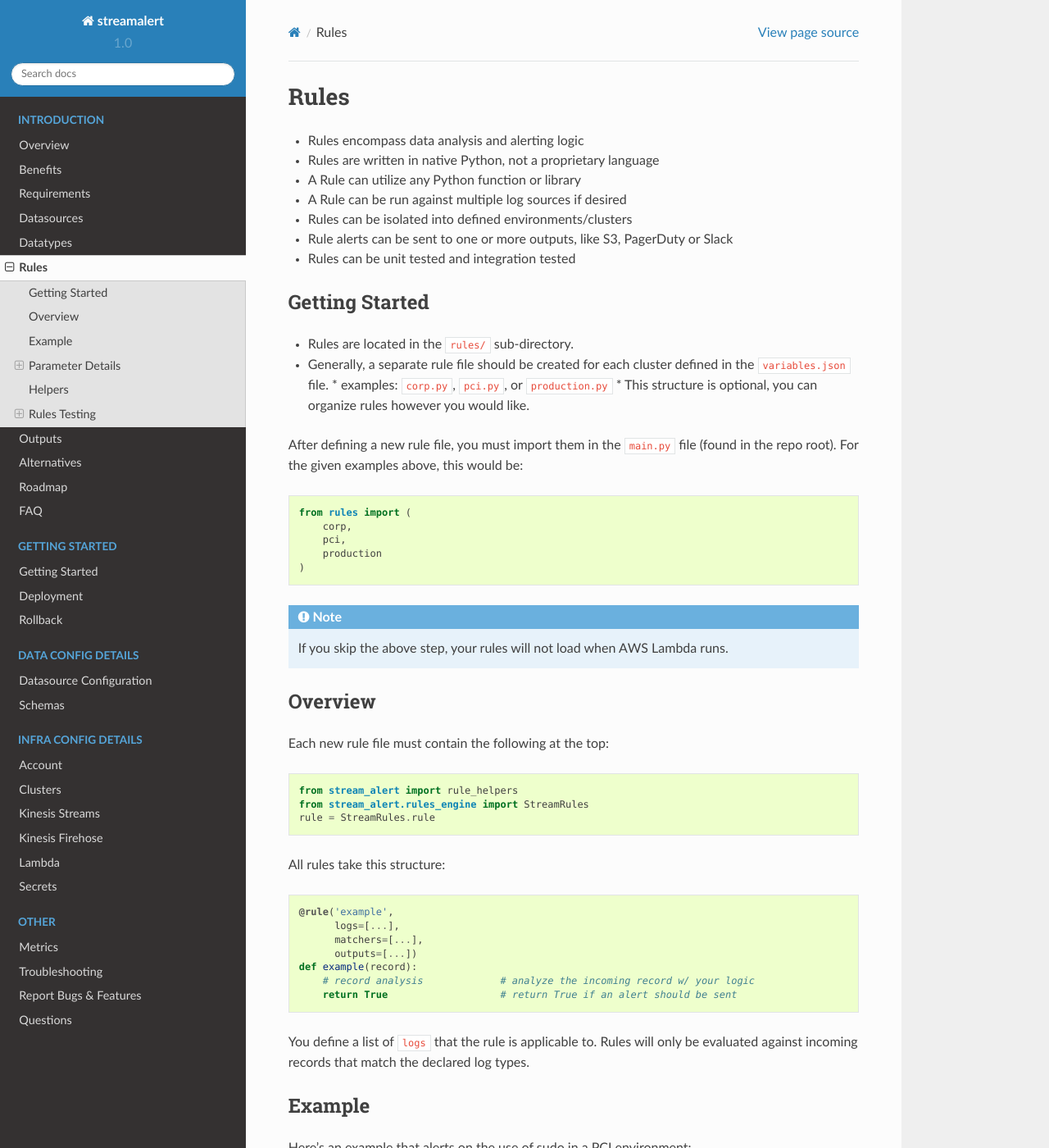
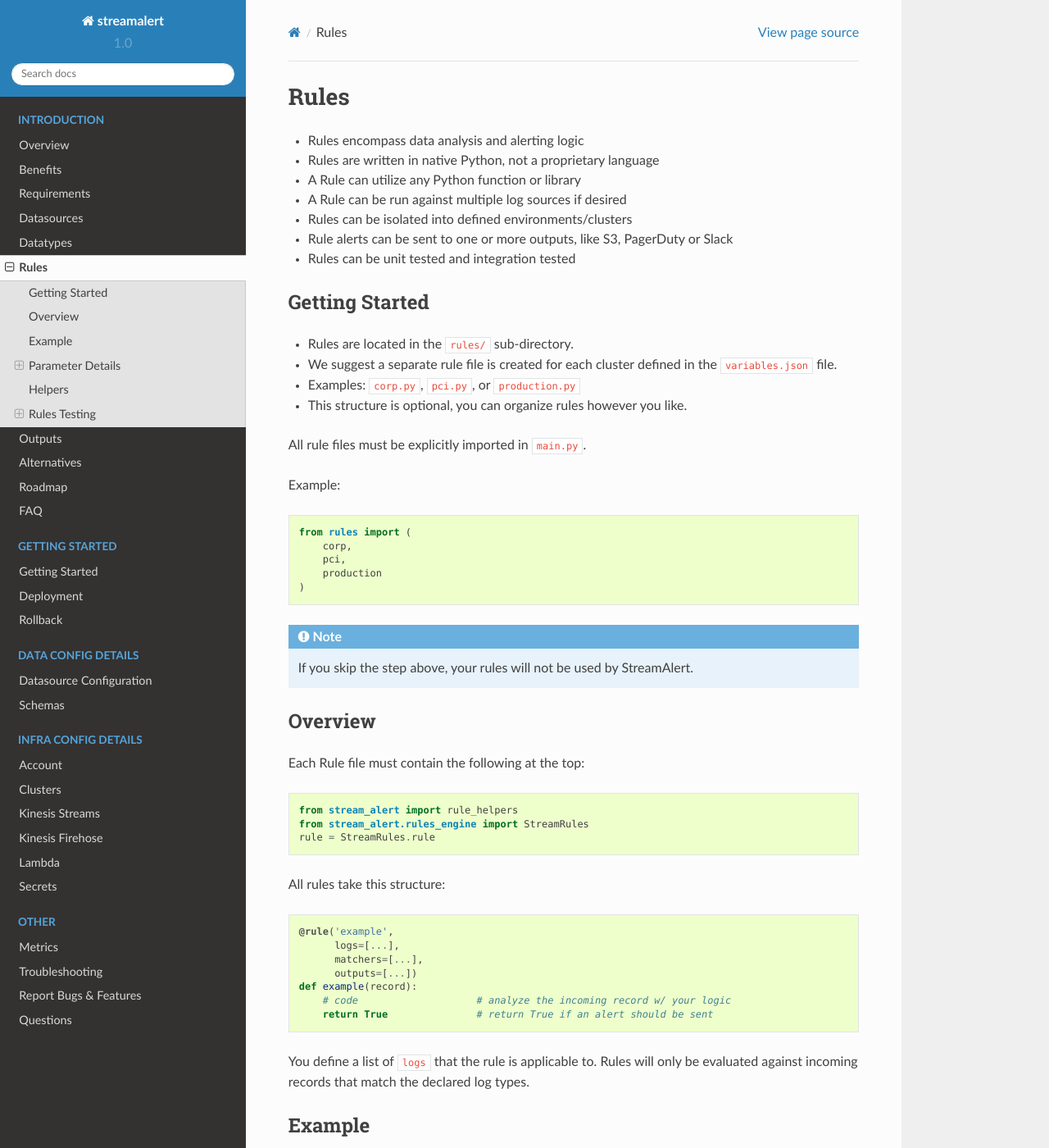
Before and after one commit to airbnb/streamalert, a Sphinx documentation site: the page built from docs/source/rules.rst, in a window 1280 px wide and 1400 px high. Shown: the whole window at 82% size. Built offline with Sphinx 7.4.7 and the Read the Docs theme 2.0.0, drawn with Linux system fonts in a browser that asks for light colours; some of the changed text lies outside the part shown.

Commit message:
docs - req_subkeys - more changes

```diff
--- a/docs/source/rules.rst
+++ b/docs/source/rules.rst
@@ -13,11 +13,13 @@ Getting Started
 ---------------
 
 * Rules are located in the ``rules/`` sub-directory.
-* Generally, a separate rule file should be created for each cluster defined in the ``variables.json`` file.
-  * examples: ``corp.py``, ``pci.py``, or ``production.py``
-  * This structure is optional, you can organize rules however you would like.
+* We suggest a separate rule file is created for each cluster defined in the ``variables.json`` file.
+* Examples: ``corp.py``, ``pci.py``, or ``production.py``
+* This structure is optional, you can organize rules however you like.
 
-After defining a new rule file, you must import them in the ``main.py`` file (found in the repo root).  For the given examples above, this would be::
+All rule files must be explicitly imported in ``main.py``.
+
+Example::
 
   from rules import (
       corp,
@@ -25,12 +27,12 @@ After defining a new rule file, you must import them in the ``main.py`` file (fo
       production
   )
 
-.. note:: If you skip the above step, your rules will not load when AWS Lambda runs.
+.. note:: If you skip the step above, your rules will not be used by StreamAlert.
 
 Overview
 --------
 
-Each new rule file must contain the following at the top::
+Each Rule file must contain the following at the top::
 
   from stream_alert import rule_helpers
   from stream_alert.rules_engine import StreamRules
@@ -43,8 +45,8 @@ All rules take this structure::
           matchers=[...],
           outputs=[...])
     def example(record):
-        # record analysis             # analyze the incoming record w/ your logic
-        return True                   # return True if an alert should be sent
+        # code                    # analyze the incoming record w/ your logic
+        return True               # return True if an alert should be sent
 
 You define a list of ``logs`` that the rule is applicable to.  Rules will only be evaluated against incoming records that match the declared log types.
 
@@ -88,7 +90,7 @@ matchers
 * To extract common logic from rules, which improves readability and writability
 * To ensure necessary conditions are met before full analysis of an incoming record
 
-Matchers are defined in ``rules/matchers.py`. If desired, matchers can also be defined in rule files if the following line is added to the top::
+Matchers are defined in ``rules/matchers.py``. If desired, matchers can also be defined in rule files if the following line is added to the top::
 
   matcher = StreamRules.matcher
 
@@ -164,7 +166,7 @@ In order to test the effectiveness of our new rules, you can run a set of local
 Configuration
 ~~~~~~~~~~~~~
 
-To get started, create (or find) an example log for your given rule.  If the rule you added expects incoming records to be JSON, add a raw JSON record into the ``trigger_events.json `` file for the related stream.
+To get started, create (or find) an example log for your given rule.  If the rule you added expects incoming records to be JSON, add a raw JSON record into the ``trigger_events.json`` file for the related stream.
 
 Example logs will be stored in the ``test/integration/fixtures/kinesis`` subdirectory.  A new folder should be created for each Kinesis stream as declared in your `sources.json <conf-datasources.html>`_.
 
```
Also changed, not shown: other parts of docs/source/rules.rst (+1 -1 lines).
